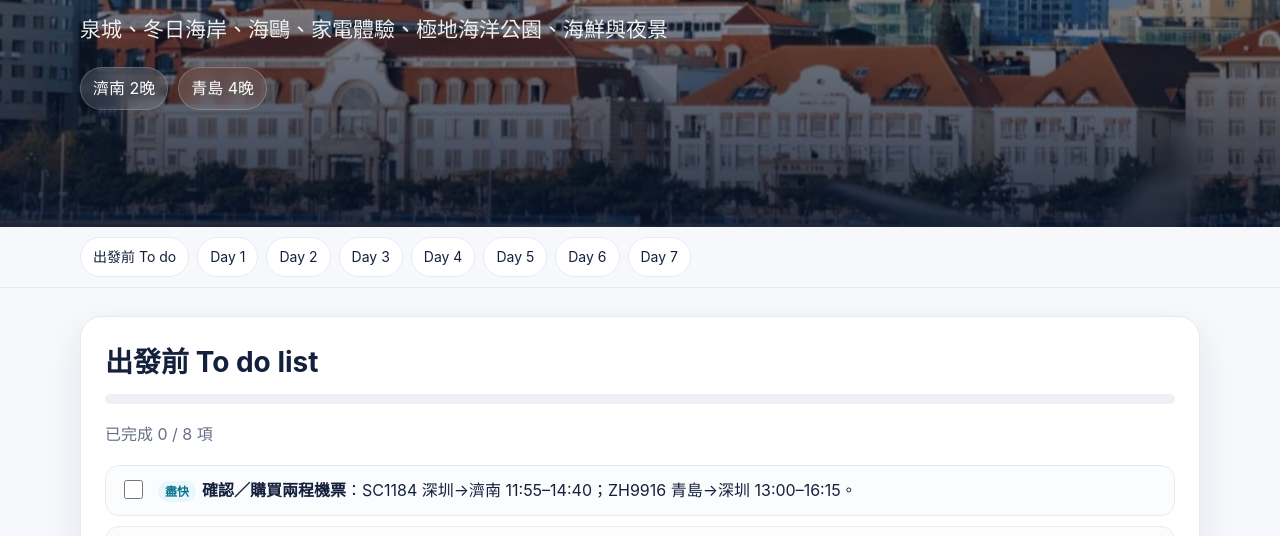
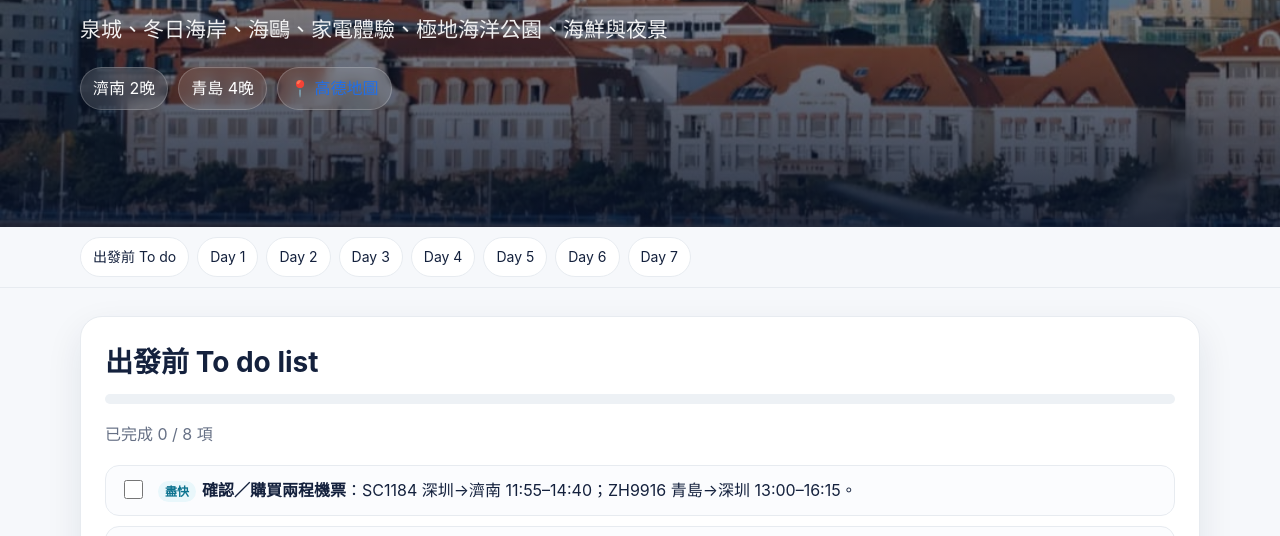
Before and after one commit to marythemyra/shandong-2026, a plain HTML site: page index.html in a window 1280 px wide. Shown: the part 237-773 px from the top of the page. Drawn offline with Linux system fonts and the light colour scheme.

Commit message:
Add link to 高德地圖 in the hero section

```diff
--- a/index.html
+++ b/index.html
@@ -26,7 +26,7 @@ a{color:var(--blue);text-decoration:none} a:hover{text-decoration:underline}
     <div class="eyebrow">Family Winter Trip · 7日6夜</div>
     <h1>濟南 ＋ 青島</h1>
     <p>泉城、冬日海岸、海鷗、家電體驗、極地海洋公園、海鮮與夜景</p>
-    <div class="chips"><span class="chip">濟南 2晚</span><span class="chip">青島 4晚</span></div>
+    <div class="chips"><span class="chip">濟南 2晚</span><span class="chip">青島 4晚</span><span class="chip"><a target="_blank" href="https://guinness.autonavi.com/activity/2020CommonLanding/index.html?id=default&local=1&logId=&logParams=&gd_from=jinisi&schema=amapuri%3A%2F%2Fajx_favorites%2Ffolder%3Fdata%3D%257B%2522ugcId%2522%253A%252209408873690315464550%2522%252C%2522forceCustom%2522%253Atrue%252C%2522pathId%2522%253A6%252C%2522isCreatorShare%2522%253Atrue%257D&share_from=favorites_FavoriteFolder&share_from_type=AJX&share_type=image&share_lastClickSpm=">📍 高德地圖</a></span></div>
   </div>
 </header>
 <nav class="topbar">
```
